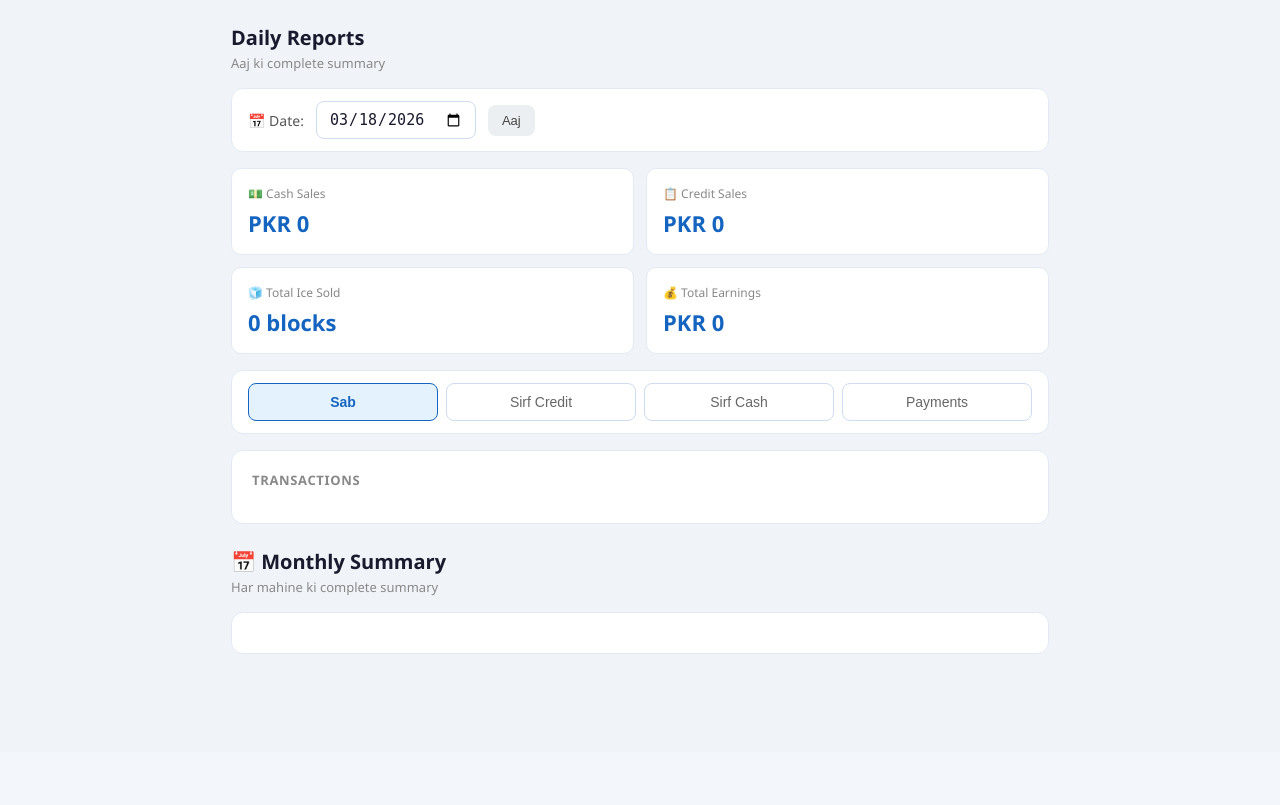
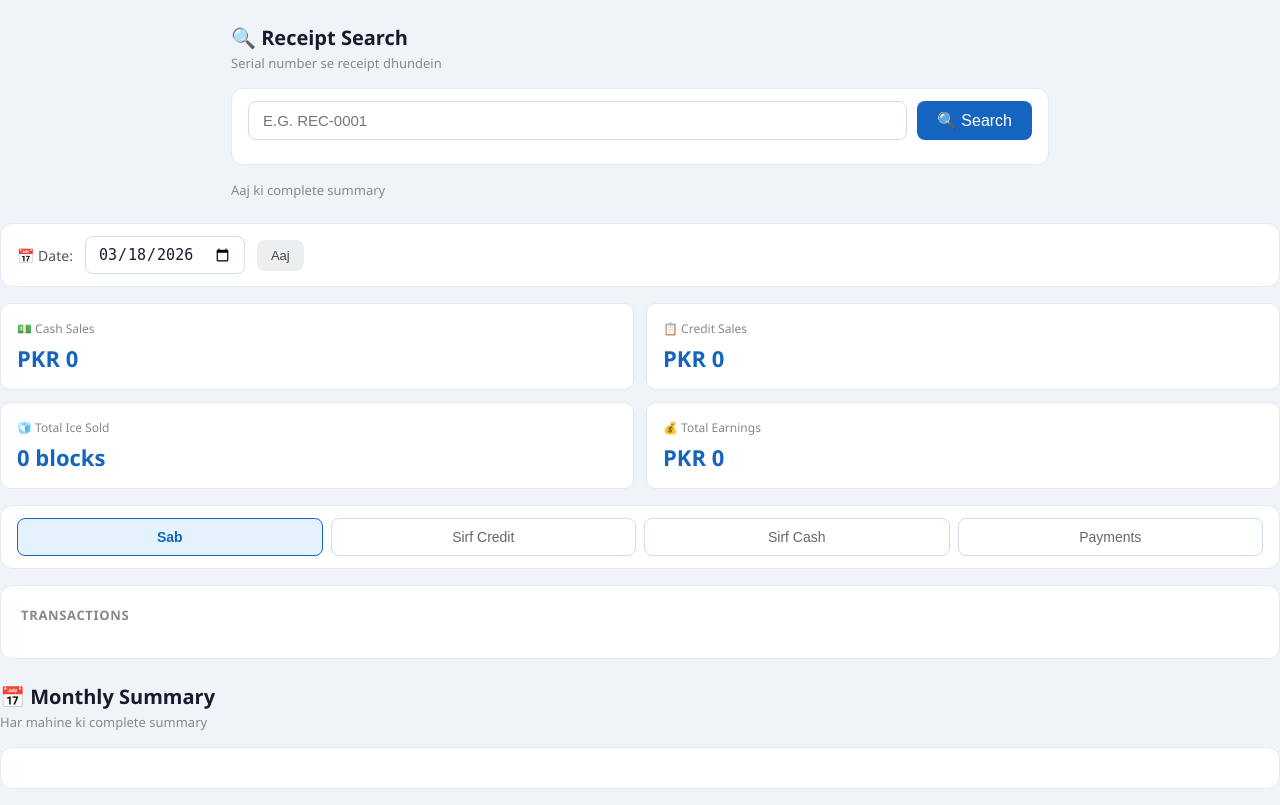
Before and after one commit to huzaifabin5550/sindh-ice-factory, a Flask app: template templates/reports.html in a window 1280 px wide. Shown: the part 48-853 px from the top of the page. Before the commit the page ends 702 px from the top, so only its background shows below. Run offline with Flask 3, Linux system fonts and the light colour scheme; the template is opened without the code that fills it, so the values that code supplies are empty; parts of the project's set-up code (start-up, migrations or seed data) failed here and were passed over.

Commit message:
receipt search added

```diff
--- a/static/js/reports.js
+++ b/static/js/reports.js
@@ -171,3 +171,149 @@ async function loadMonthlySummary() {
       </tbody>
     </table>`;
 }
+// ── Receipt Search ──
+function handleSearchEnter(e) {
+  if (e.key === 'Enter') searchReceipt();
+}
+
+async function searchReceipt() {
+  const serial = document.getElementById('searchSerial')
+    .value.trim().toUpperCase();
+
+  if (!serial) {
+    alert('❌ Serial number dalein! e.g. REC-0001');
+    return;
+  }
+
+  const container = document.getElementById('searchResult');
+  container.innerHTML = '<p style="color:#888;">Dhundh raha hoon...</p>';
+
+  const txn = await DB.searchTransaction(serial);
+
+  if (txn.error) {
+    container.innerHTML = `
+      <div style="background:#FFEBEE; border:1px solid #EF9A9A;
+        border-radius:8px; padding:12px; color:#C62828;">
+        ❌ "${serial}" ki koi receipt nahi mili!
+      </div>`;
+    return;
+  }
+
+  const date = new Date(txn.date).toLocaleString('en-PK', {
+    dateStyle: 'medium', timeStyle: 'short'
+  });
+
+  let typeBadge = '';
+  if (txn.type === 'Credit')
+    typeBadge = '<span class="badge badge-blue">Credit</span>';
+  else if (txn.type === 'Cash')
+    typeBadge = '<span class="badge badge-green">Cash</span>';
+  else if (txn.type === 'Payment')
+    typeBadge = '<span class="badge badge-orange">Payment</span>';
+
+  container.innerHTML = `
+    <div style="background:#E3F2FD; border:1px solid #90CAF9;
+      border-radius:10px; padding:14px;">
+      <div style="display:flex; justify-content:space-between;
+        align-items:center; margin-bottom:10px;">
+        <span style="font-size:16px; font-weight:700;
+          color:#1565C0;">${txn.serial_number}</span>
+        ${typeBadge}
+      </div>
+      <div style="display:grid; grid-template-columns:1fr 1fr;
+        gap:8px; font-size:13px;">
+        <div><span style="color:#888;">Dealer:</span>
+          <strong>${txn.dealer_name || 'Cash'}</strong></div>
+        <div><span style="color:#888;">Date:</span>
+          <strong>${date}</strong></div>
+        <div><span style="color:#888;">Quantity:</span>
+          <strong>${txn.qty ? txn.qty + ' blocks' : '—'}</strong></div>
+        <div><span style="color:#888;">Price/Block:</span>
+          <strong>${txn.price ? 'PKR ' + txn.price.toLocaleString() : '—'}</strong></div>
+      </div>
+      <div style="display:flex; justify-content:space-between;
+        align-items:center; margin-top:12px; padding-top:10px;
+        border-top:1px solid #90CAF9;">
+        <span style="font-size:18px; font-weight:700;
+          color:#0D47A1;">
+          Total: PKR ${(txn.total || 0).toLocaleString()}
+        </span>
+        <div style="display:flex; gap:8px;">
+          <button class="btn btn-primary"
+            style="width:auto; padding:8px 14px; font-size:13px;"
+            onclick="printSearchReceipt(${JSON.stringify(txn).replace(/"/g, '&quot;')})">
+            🖨️ Print
+          </button>
+          <button class="btn btn-danger"
+            style="width:auto; padding:8px 14px; font-size:13px;"
+            onclick="deleteSearchReceipt(${txn.id}, '${txn.serial_number}')">
+            🗑 Delete
+          </button>
+        </div>
+      </div>
+    </div>`;
+}
+
+function printSearchReceipt(txn) {
+  const date = new Date(txn.date).toLocaleString('en-PK', {
+    dateStyle: 'medium', timeStyle: 'short'
+  });
+  const printWindow = window.open('', '_blank');
+  printWindow.document.write(`
+    <html><head><title>Receipt ${txn.serial_number}</title></head>
+    <body style="font-family:Arial; max-width:400px; margin:0 auto; padding:20px;">
+      <div style="text-align:center; border-bottom:1px dashed #ccc; padding-bottom:12px; margin-bottom:12px;">
+        <div style="font-size:22px; font-weight:bold; color:#1565C0;">🧊 Sindh Ice Factory</div>
+        <div style="font-size:12px; color:#888;">Official Sales Receipt</div>
+        <div style="font-size:12px; color:#aaa;">${date}</div>
+      </div>
+      <div style="display:flex; justify-content:space-between; padding:6px 0; border-bottom:1px solid #eee;">
+        <span style="color:#777;">Serial No.</span>
+        <span style="font-weight:700; color:#1565C0;">${txn.serial_number}</span>
+      </div>
+      <div style="display:flex; justify-content:space-between; padding:6px 0; border-bottom:1px solid #eee;">
+        <span style="color:#777;">Dealer</span>
+        <span style="font-weight:600;">${txn.dealer_name || 'Cash'}</span>
+      </div>
+      <div style="display:flex; justify-content:space-between; padding:6px 0; border-bottom:1px solid #eee;">
+        <span style="color:#777;">Type</span>
+        <span style="font-weight:600;">${txn.type}</span>
+      </div>
+      <div style="display:flex; justify-content:space-between; padding:6px 0; border-bottom:1px solid #eee;">
+        <span style="color:#777;">Quantity</span>
+        <span style="font-weight:700; font-size:18px; color:#1565C0;">${txn.qty ? txn.qty + ' blocks' : '—'}</span>
+      </div>
+      <div style="display:flex; justify-content:space-between; padding:6px 0; border-bottom:1px solid #eee;">
+        <span style="color:#777;">Price/Block</span>
+        <span style="font-weight:600;">${txn.price ? 'PKR ' + txn.price.toLocaleString() : '—'}</span>
+      </div>
+      ${txn.reference ? `<div style="display:flex; justify-content:space-between; padding:6px 0; border-bottom:1px solid #eee;">
+        <span style="color:#777;">Reference</span>
+        <span style="font-weight:600;">${txn.reference}</span>
+      </div>` : ''}
+      <div style="display:flex; justify-content:space-between; padding:10px 0 0; font-size:18px; font-weight:bold; color:#1565C0;">
+        <span>Total</span>
+        <span>PKR ${(txn.total || 0).toLocaleString()}</span>
+      </div>
+      <div style="text-align:center; color:#aaa; font-size:12px; margin-top:16px; border-top:1px dashed #ccc; padding-top:10px;">
+        Shukriya! Dobara tashreef lain. 🙏
+      </div>
+      <div style="text-align:center; margin-top:20px;">
+        <button onclick="window.print()" style="background:#1565C0; color:white; border:none; padding:10px 24px; border-radius:8px; font-size:15px; cursor:pointer;">🖨️ Print</button>
+        <button onclick="window.close()" style="background:#eee; color:#333; border:none; padding:10px 24px; border-radius:8px; font-size:15px; cursor:pointer; margin-left:10px;">✖ Band</button>
+      </div>
+    </body></html>
+  `);
+  printWindow.document.close();
+}
+
+async function deleteSearchReceipt(id, serial) {
+  if (!confirm('⚠️ Kya aap sure hain?\n' + serial + ' delete ho jayegi!')) return;
+  await DB.deleteTransaction(id);
+  document.getElementById('searchResult').innerHTML = `
+    <div style="background:#E8F5E9; border:1px solid #A5D6A7;
+      border-radius:8px; padding:12px; color:#2E7D32;">
+      ✅ Receipt delete ho gayi!
+    </div>`;
+  document.getElementById('searchSerial').value = '';
+}
--- a/templates/reports.html
+++ b/templates/reports.html
@@ -24,9 +24,28 @@
 
 <div class="container">
 
-  <!-- Header -->
+  <!-- Receipt Search -->
   <div style="margin-bottom:16px;">
-    <h2 style="font-size:20px; font-weight:600;">Daily Reports</h2>
+    <h2 style="font-size:20px; font-weight:600;">🔍 Receipt Search</h2>
+    <p style="font-size:13px; color:#888; margin-top:3px;">
+      Serial number se receipt dhundein
+    </p>
+  </div>
+
+  <div class="card" style="padding:12px 16px;">
+    <div style="display:flex; gap:10px; align-items:center;">
+      <input type="text" id="searchSerial"
+        placeholder="e.g. REC-0001"
+        style="flex:1; text-transform:uppercase;"
+        onkeypress="handleSearchEnter(event)" />
+      <button class="btn btn-primary"
+        style="width:auto; padding:10px 20px;"
+        onclick="searchReceipt()">
+        🔍 Search
+      </button>
+    </div>
+    <div id="searchResult" style="margin-top:12px;"></div>
+  </div>
     <p style="font-size:13px; color:#888; margin-top:3px;">
       Aaj ki complete summary
     </p>
```
